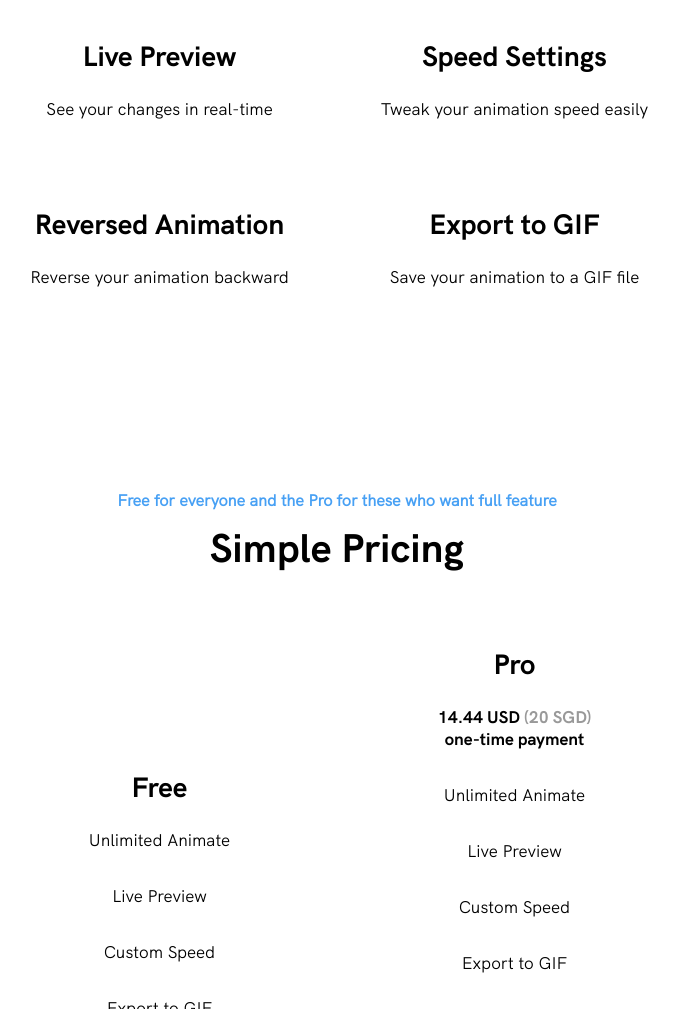
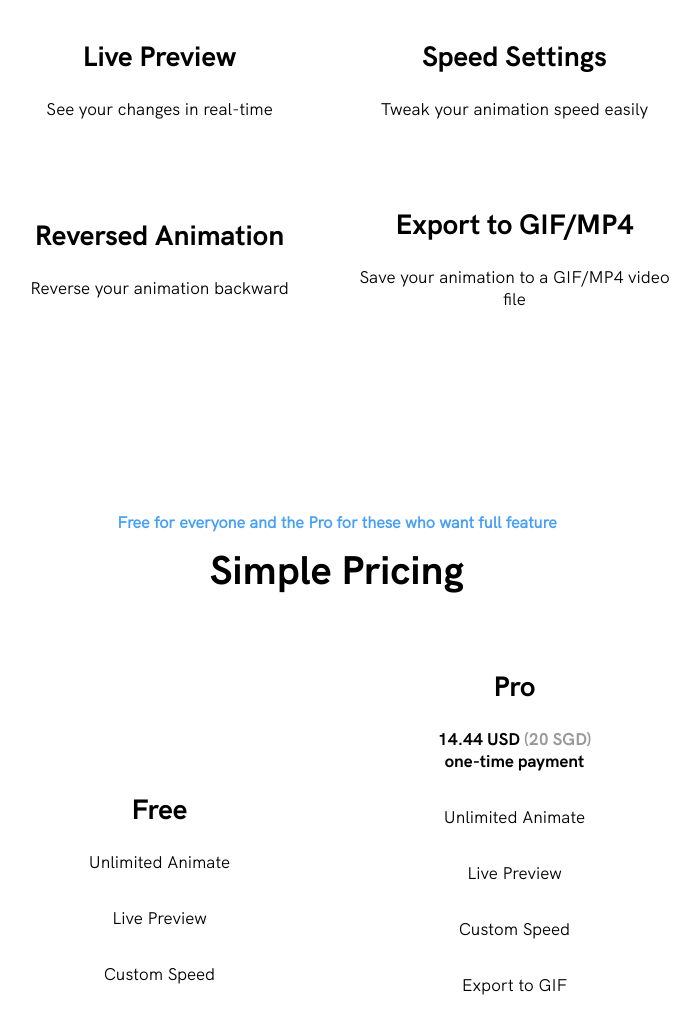
Before and after one commit to sonnylazuardi/flipbook-gatsby, a Gatsby site: page / in a window 1280 px wide. Shown: the part 904-1913 px from the top of the page, without its empty margins (303-1003 px from the left). Built offline with nearby package versions, Linux system fonts and the light colour scheme; Gatsby itself is replaced by a stand-in of ours.

Commit message:
Add export to MP4 feature

```diff
--- a/src/components/sections/features.js
+++ b/src/components/sections/features.js
@@ -23,8 +23,10 @@ const Features = () => (
             <FeatureText>Reverse your animation backward</FeatureText>
           </FeatureItem>
           <FeatureItem>
-            <FeatureTitle>Export to GIF</FeatureTitle>
-            <FeatureText>Save your animation to a GIF file</FeatureText>
+            <FeatureTitle>Export to GIF/MP4</FeatureTitle>
+            <FeatureText>
+              Save your animation to a GIF/MP4 video file
+            </FeatureText>
           </FeatureItem>
         </FeaturesGrid>
       </StyledContainer>
```
